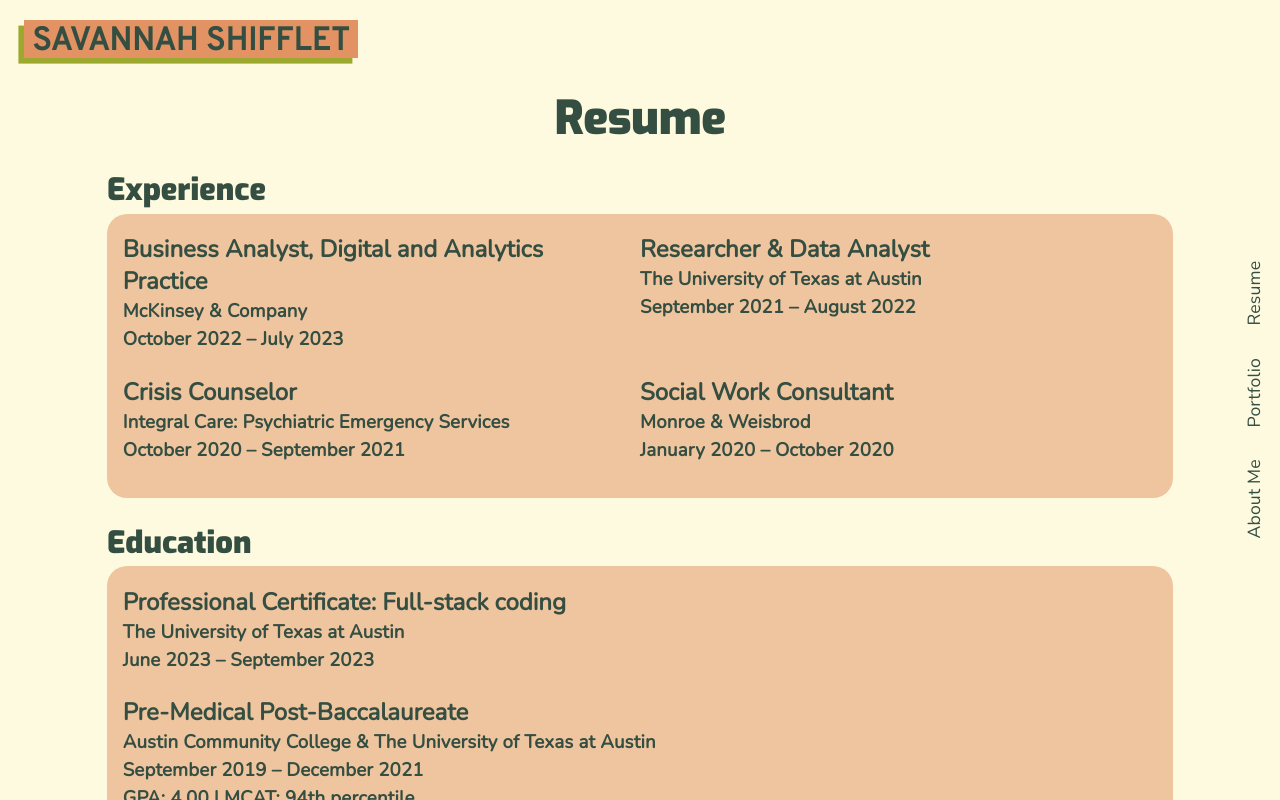
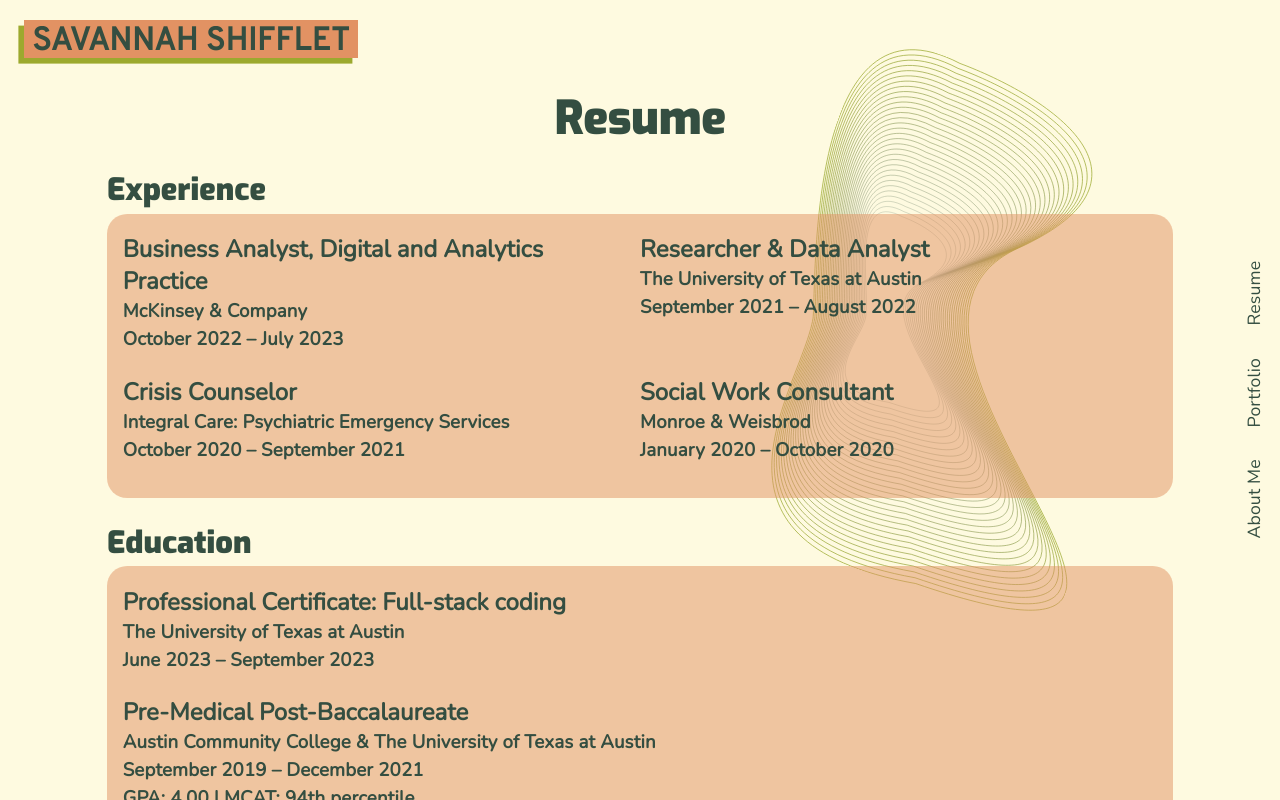
Before and after one commit to Savannah-Shifflet/professional-portfolio, a React (Create React App) app: page /resume in a window 1280 px wide. Shown: the top 800 px of the page. Built offline with nearby package versions, Linux system fonts and the light colour scheme.

Commit message:
added svg to resume page

```diff
--- /dev/null
+++ b/src/components/pages/Resume/Decoration.js
@@ -0,0 +1,14 @@
+import React from 'react';
+import Grid from '@mui/material/Grid';
+import blend from '../../../assets/green_blend.svg'
+import './decoration.css'
+
+
+export default function Decoration() {
+
+    return (
+        <Grid container item xs={12} sx={{position: 'relative'}}>
+           <img src={blend} className='green' style={{rotate: '110deg', aspectRatio: 1, width: '40%', position:'absolute', zIndex: -999, top: '5%', right: '5%', maxWidth: 600 }}/>
+        </Grid>
+    )
+}
--- a/src/components/pages/Resume/Education.js
+++ b/src/components/pages/Resume/Education.js
@@ -1,5 +1,4 @@
 import React from 'react';
-import Divider from '@mui/material/Divider';
 import Grid from '@mui/material/Grid';
 import Typography from '@mui/material/Typography';
 
--- /dev/null
+++ b/src/components/pages/Resume/decoration.css
@@ -0,0 +1,5 @@
+@media (max-width: 900px){
+    .green {
+        display: none;
+    }
+}
--- a/src/components/pages/Resume/index.js
+++ b/src/components/pages/Resume/index.js
@@ -7,6 +7,8 @@
 import pspo from '../../../assets/pspo_badge.png';
 import Link from '@mui/material/Link';
 import Honors from './Honors';
+import blend from '../../../assets/green_blend.svg'
+import Decoration from './Decoration';
 
 
 export default function Resume() {
@@ -20,7 +22,9 @@
     }
 
     return (
-        <Grid container item xs={12} justifyContent={'center'}>
+
+
+            <Grid container item xs={12} justifyContent={'center'} >
                 <Grid container item xs={12} xl={10}>
                     <Header />
                 </Grid>
@@ -29,6 +33,7 @@
                         Resume
                     </Typography>
                 </Grid>
+                <Decoration  />
                 <Grid item xs={10} xl={8}>
                     <Typography variant='h3' sx={{ mt: '2.5%' }}>
                         Experience
```
Also changed, not shown: src/assets/green_blend.svg (added). Lines whose indentation alone changed are shown as unchanged.
